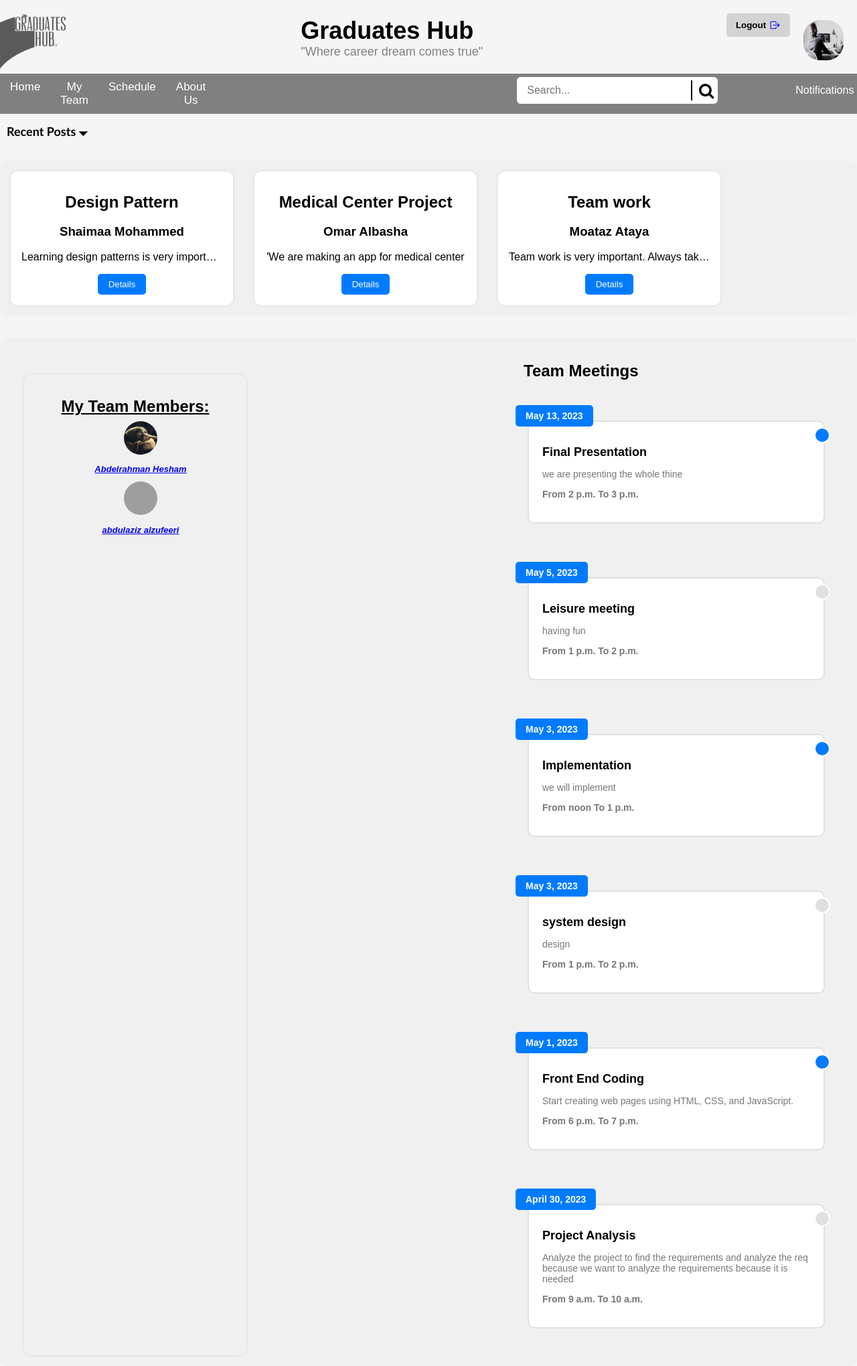
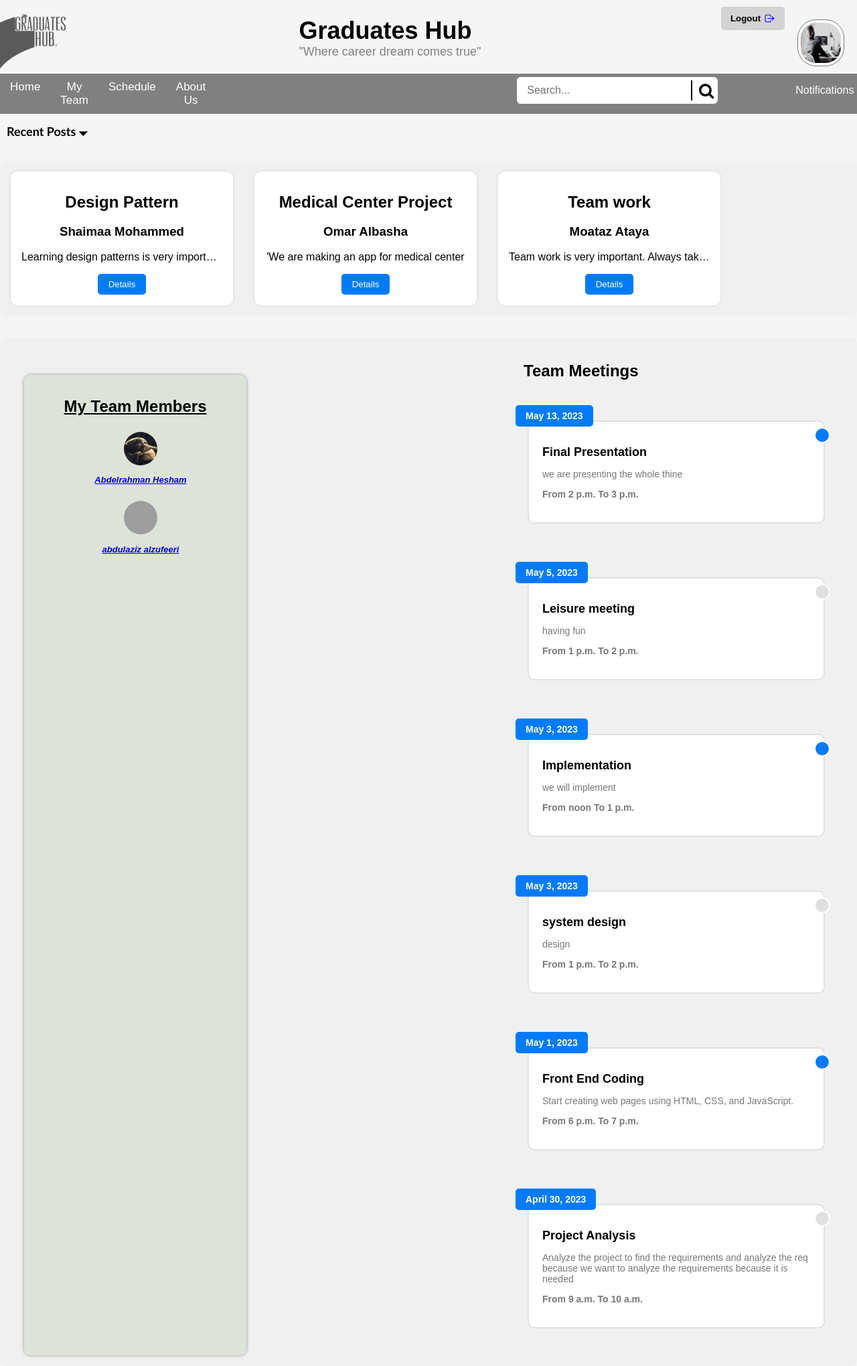
Before and after one commit to mataya88/graduates-hub-project, a Django app: page /hub/student-home/ in a window 1280 px wide. Shown: the whole page at 67% size. Run offline with Django 4.2, Linux system fonts and the light colour scheme; a user stored in the database is signed in; data comes from the database, SQL or seed files in the repository; both versions use the stored data as it was after the commit; data that the repository does not hold is empty; some libraries are stand-ins or nearby versions; grey boxes are pictures that could not be loaded.

Commit message:
css changes

```diff
--- a/hub/templates/hub/Search_page.html
+++ b/hub/templates/hub/Search_page.html
@@ -17,7 +17,7 @@
 			<h1>Graduates Hub</h1>
 			<p>Where career dreams come true</p>
 		</div>
-		<a href="/logout/"><button class="logout-button"> Logout </button></a>
+		<a href="/logout/"><button class="logout-button"> Logout <ion-icon name="log-out-outline"></ion-icon></button></a>
 	</header>
 
 	<div class="container">
--- a/hub/templates/hub/Student_Home.html
+++ b/hub/templates/hub/Student_Home.html
@@ -27,24 +27,26 @@
 		</a>
 	</header>
 	<div class="topnav">
-		<a class="active" href="{% url 'student-home' %}" id="Home">Home
-		<a class="active" href="#MyTeam" id="myButton">My Team
+		<a  href="{% url 'student-home' %}" id="Home">Home
+		<a  href="#MyTeam" id="myButton">My Team
 			<script>
 			  // Add click event listener to the main button
 			  document.getElementById("myButton").addEventListener("click", function(e) {
 				e.preventDefault();
+				document.getElementById("myButton").classList.toggle("active")
 				// Toggle the display property of the additional buttons container
 				var additionalButtons = document.querySelector(".additional-buttons");
 				additionalButtons.style.display = additionalButtons.style.display === "flex" ? "none" : "flex";
 			  });
 			</script>
-		<a class="active" href="#Schedule" id="myButton1">Schedule
+		<a  href="#Schedule" id="myButton1">Schedule
 
 
 			<script>
 			  // Add click event listener to the main button
 			  document.getElementById("myButton1").addEventListener("click", function(e) {
 				e.preventDefault();
+				document.getElementById("myButton1").classList.toggle("active")
 				// Toggle the display property of the additional buttons container
 				var additionalButtons = document.querySelector(".additional-buttons1");
 				additionalButtons.style.display = additionalButtons.style.display === "flex" ? "none" : "flex";
@@ -64,7 +66,6 @@
 
 
 		</form>
-		<!--<a href="{% url 'search-page' %}">Search</a> -->
 
 	  <div class="notifications-dropdown">
 		<button onclick="myFunction()" class="notifications-dropbtn">Notifications</button>
@@ -99,7 +100,7 @@
 		<a href="#"><button>Create/Edit Post</button></a>
 	  </div>
 	  <div class="additional-buttons1">
-		<a href="{% url 'calendar' %}"><button>calendar</button></a>
+		<a href="{% url 'calendar' %}"><button>Calendar</button></a>
 		<a href="{% url 'new-meeting' %}"><button>Schedule a meeting</button></a>
 		<a href="{% url 'edit-courses' %}"><button>Edit Weekly hours</button></a>
 	  </div>
@@ -184,7 +185,7 @@
 <div class="main-content-container">
 	<div class="group-mem-block">
 		{% if members %}
-		<u><h1>My Team Members:</h1></u>
+		<u><h1>My Team Members</h1></u>
 		{% for member in members %}
 		<img src="{{member.photo.url}}"alt="Icon 5">
 		<a href="/hub/student-profile/{{member.id}}"><h2>{{member.name}}</h2></a>
@@ -214,6 +215,9 @@
 		if (!dropdownBtn.contains(e.target) && !dropdownContent.contains(e.target)) {
 			// If the target is outside the dropdown, hide the dropdown content
 			dropdownContent.style.display = "none";
+			if (dropdownBtn.classList.contains('active')) {
+				dropdownBtn.classList.remove('active');
+			  }
 		}
 		});
 
@@ -226,6 +230,10 @@
 		if (!dropdownBtn2.contains(e.target) && !dropdownContent2.contains(e.target)) {
 			// If the target is outside the dropdown, hide the dropdown content
 			dropdownContent2.style.display = "none";
+			if (dropdownBtn2.classList.contains('active')) {
+				dropdownBtn2.classList.remove('active');
+			  }
+
 		}
 		});
 
--- a/hub/templates/hub/schedule_meeting.html
+++ b/hub/templates/hub/schedule_meeting.html
@@ -17,7 +17,7 @@
 			<h1>Graduates Hub</h1>
 			<p>Where career dreams come true</p>
 		</div>
-        <a href="/logout/"><button class="logout-button"> Logout </button></a>
+        <a href="/logout/"><button class="logout-button"> Logout <ion-icon name="log-out-outline"></ion-icon></button></a>
         <a href="/hub/student-profile/{{user.profile.id}}">
         <img src="{{user.profile.photo.url}}" class="head-profile" width="60px" height="60px">
         </a>
--- a/hub/templates/hub/weekly_courses.html
+++ b/hub/templates/hub/weekly_courses.html
@@ -14,14 +14,11 @@
 			<h1>Graduates Hub</h1>
 			<p>Where career dreams come true</p>
 		</div>
-        <a href="/logout/"><button class="logout-button"> Logout </button></a>
+        <a href="/logout/"><button class="logout-button"> Logout <ion-icon name="log-out-outline"></ion-icon></button></a>
         <a href="/hub/student-profile/{{user.profile.id}}">
 
-<<<<<<< HEAD
 
-=======
 
->>>>>>> c4f2c71e6f97c9ceb440fa0422b140e2bd10f773
         <a href="/hub/student-profile/{{user.profile.id}}">
             <img src="{{user.profile.photo.url}}" class="head-profile" width="60px" height="60px">
         </a>
--- a/static/hub/css/Student_Home.css
+++ b/static/hub/css/Student_Home.css
@@ -18,7 +18,11 @@ header {
 
 .head-profile {
   margin: 20px;
-  border-radius: 25px;
+  border-radius: 27px;
+  border-style: solid;
+  border-width: 4px;
+  border-color: white;
+  outline: 1px solid #777;
 }
 
 
@@ -52,9 +56,11 @@ header {
   }
 
   /* Style the "active" element to highlight the current page */
-  .topnav a.active {
-    color: white;
+  .topnav .active {
+    background-color: #ddd;
+    color: black;
   }
+
   .topnav:hover .additional-buttons {
     display: block;
   }
@@ -170,13 +176,14 @@ header {
   }
 
   .group-mem-block {
+    background-color: rgba(220, 226, 215, 0.89);
     flex-shrink: 0;
     width: 300px;
     padding: 1rem;
     border-radius: 10px;
     margin-left: 20px;
     margin-top: 40px;
-    box-shadow: 0 0 5px rgba(0, 0, 0, 0.1);
+    box-shadow: 0 0 5px rgba(0, 0, 0, 0.4);
     text-align: center;
     color: #000000;
   }
@@ -191,12 +198,13 @@ header {
   /* Heading in the main content block */
   .group-mem-block h1 {
     font-size: 1.5rem;
-    margin-bottom: 0.5rem;
+    margin-bottom: 1.5rem;
   }
   .group-mem-block h2 {
     font-size: small;
     font-style: italic;
     margin-left: 1rem ;
+    margin-bottom: 1.5rem;
   }
 
   /* Text in the main content block */
@@ -292,6 +300,7 @@ header {
        width: 200px;
        height: auto;
        border-radius: 7px;
+       overflow: hidden;
        border-width: 1px;
        border-color: silver;
 
@@ -307,9 +316,11 @@ header {
          height: 50px;
          text-decoration: none;
          font-size: 17px;
-         border:none;
-         border-radius: 7px;
          cursor: pointer;
+         border-top: none;
+         border-left: none;
+         border-right: none;
+         border-bottom: 1px solid #ddd;
 
      }
      .additional-buttons button:hover{
@@ -329,6 +340,7 @@ header {
        width: 200px;
        height: auto;
        border-radius: 7px;
+       overflow: hidden;
        border-width: 1px;
        border-color: silver;
      }
@@ -343,8 +355,8 @@ header {
          text-decoration: none;
          font-size: 17px;
          border:none;
-         border-radius: 7px;
          cursor: pointer;
+         border-bottom: 1px solid #ddd;;
      }
 
      .additional-buttons1 button:hover{
@@ -438,7 +450,7 @@ header {
       text-decoration: none;
   }
     .logout-button{
-      margin-top: 10px;
+      margin-top: 0px;
       display: flex;
       align-items: center;
       justify-content: center;
--- a/static/hub/css/recommended_partners.css
+++ b/static/hub/css/recommended_partners.css
@@ -102,7 +102,7 @@ header a {
 }
 
 .logout-button{
-    margin-top: 10px;
+    margin-top: 0px;
     display: flex;
     align-items: center;
     justify-content: center;
--- a/static/hub/css/search_page.css
+++ b/static/hub/css/search_page.css
@@ -362,7 +362,7 @@ input{
 }
 
 .logout-button{
-    margin-top: 10px;
+    margin-top: 0px;
     display: flex;
     align-items: center;
     justify-content: center;
```
Also changed, not shown: static/hub/css/calendar.css (+6 -1 lines), static/hub/css/schedule_meeting.css (+35 -2 lines), static/hub/css/weekly_courses.css (+36 -2 lines), db.sqlite3.
